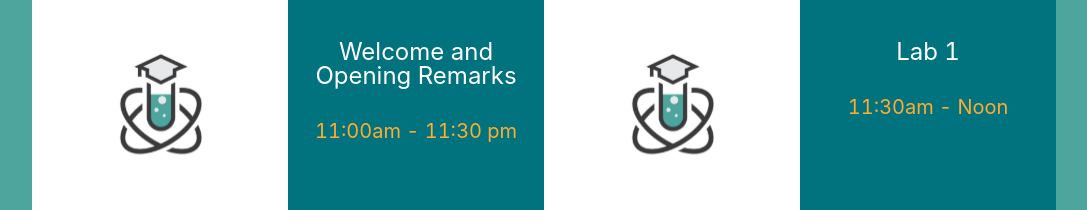
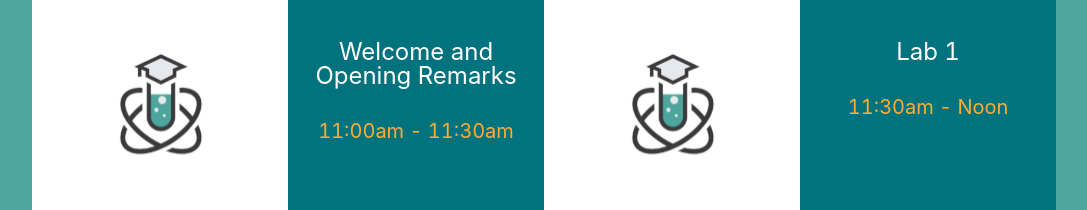
Before and after one commit to Ojay-dev/interactive-teach-lab, a React (Vite) app: page / in a window 1280 px wide. Shown: the part 2240-2450 px from the top of the page, without its empty margins (96-1183 px from the left). Built offline with nearby package versions, Linux system fonts and the light colour scheme.

Commit message:
Fix typo on schedule

```diff
--- a/src/components/Schedule/index.tsx
+++ b/src/components/Schedule/index.tsx
@@ -5,7 +5,7 @@ import useWindowWidth from "@/hooks/useWindowWidth";
 
 const scheduleItems = [
   { time: "", title: "" }, // empty card
-  { time: "11:00am - 11:30 pm", title: "Welcome and Opening Remarks" },
+  { time: "11:00am - 11:30am", title: "Welcome and Opening Remarks" },
   { time: "", title: "" }, // empty card
   { time: "11:30am - Noon", title: "Lab 1" },
   { time: "Noon - 1:00pm", title: "Lunch Break" },
@@ -20,7 +20,7 @@ const scheduleItems = [
 
 const scheduleItemsMobile = [
   { time: "", title: "" }, // empty card
-  { time: "11:00am - 11:30 pm", title: "Welcome and Opening Remarks" },
+  { time: "11:00am - 11:30am", title: "Welcome and Opening Remarks" },
   { time: "11:30am - Noon", title: "Lab 1" },
   { time: "", title: "" }, // empty card
   { time: "", title: "" }, // empty card
```
